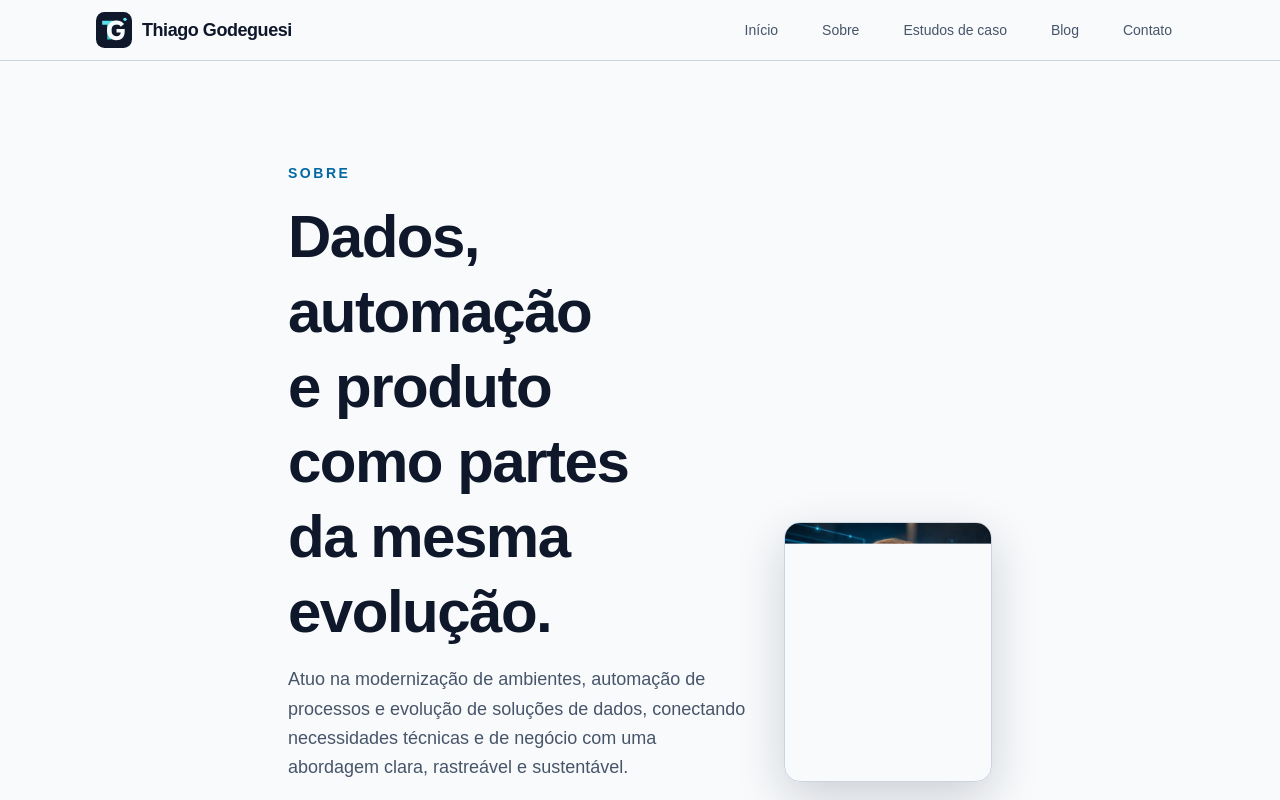
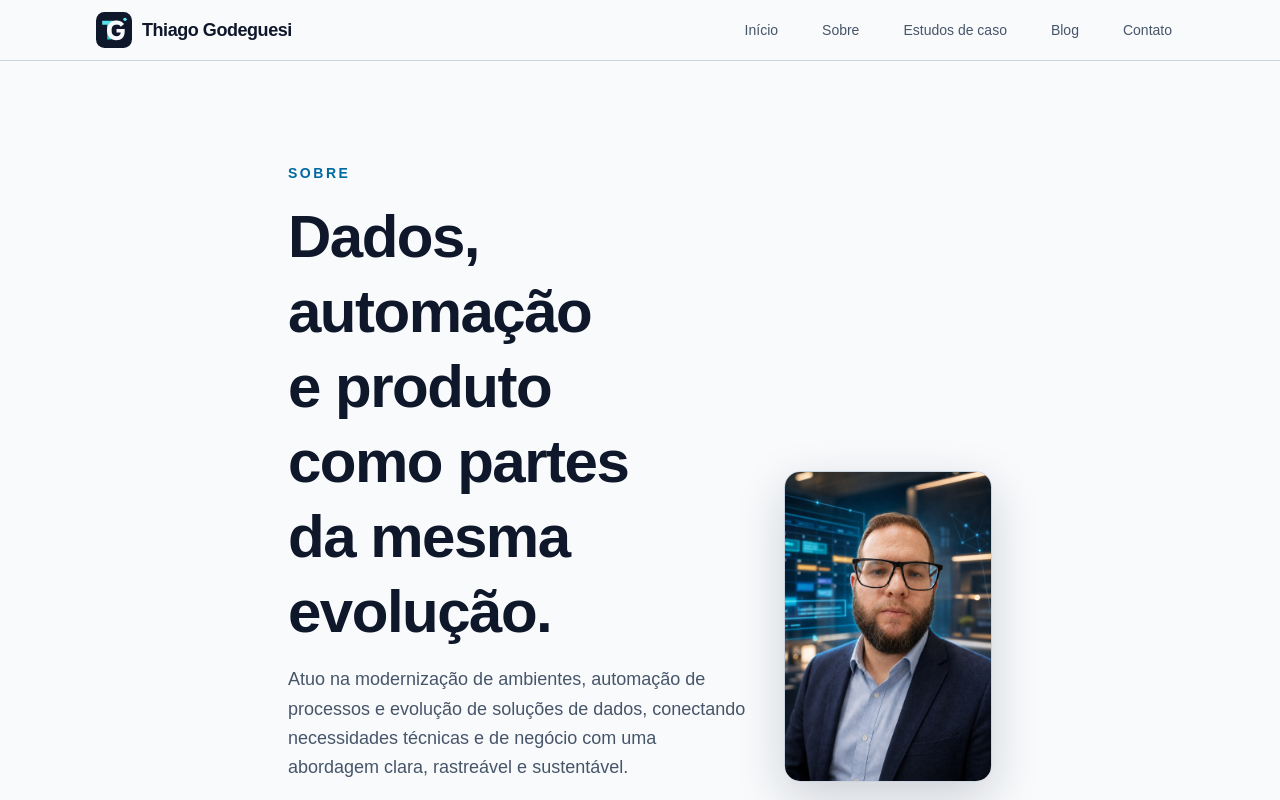
Before and after one commit to thiagogodeguesi/Godeguesi, a Next.js app: page /sobre in a window 1280 px wide. Shown: the top 800 px of the page. Built offline with nearby package versions, Linux system fonts and the light colour scheme; no server answers.

Commit message:
fix(imagens): usa retrato otimizado sem corte

```diff
--- a/src/app/sobre/page.tsx
+++ b/src/app/sobre/page.tsx
@@ -29,11 +29,11 @@ export default function AboutPage() {
             </div>
             <Image
               alt="Retrato de Thiago Godeguesi."
-              className="aspect-[4/5] w-full max-w-52 rounded-card border border-border object-cover shadow-card"
-              height={1402}
+              className="h-auto w-full max-w-52 rounded-card border border-border shadow-card"
+              height={1536}
               sizes="(min-width: 768px) 13rem, 13rem"
-              src="/visual/thiago-godeguesi-portrait.png"
-              width={1122}
+              src="/visual/thiago-godeguesi-portrait.jpg"
+              width={1024}
             />
           </header>
           <section className="space-y-4">
```
